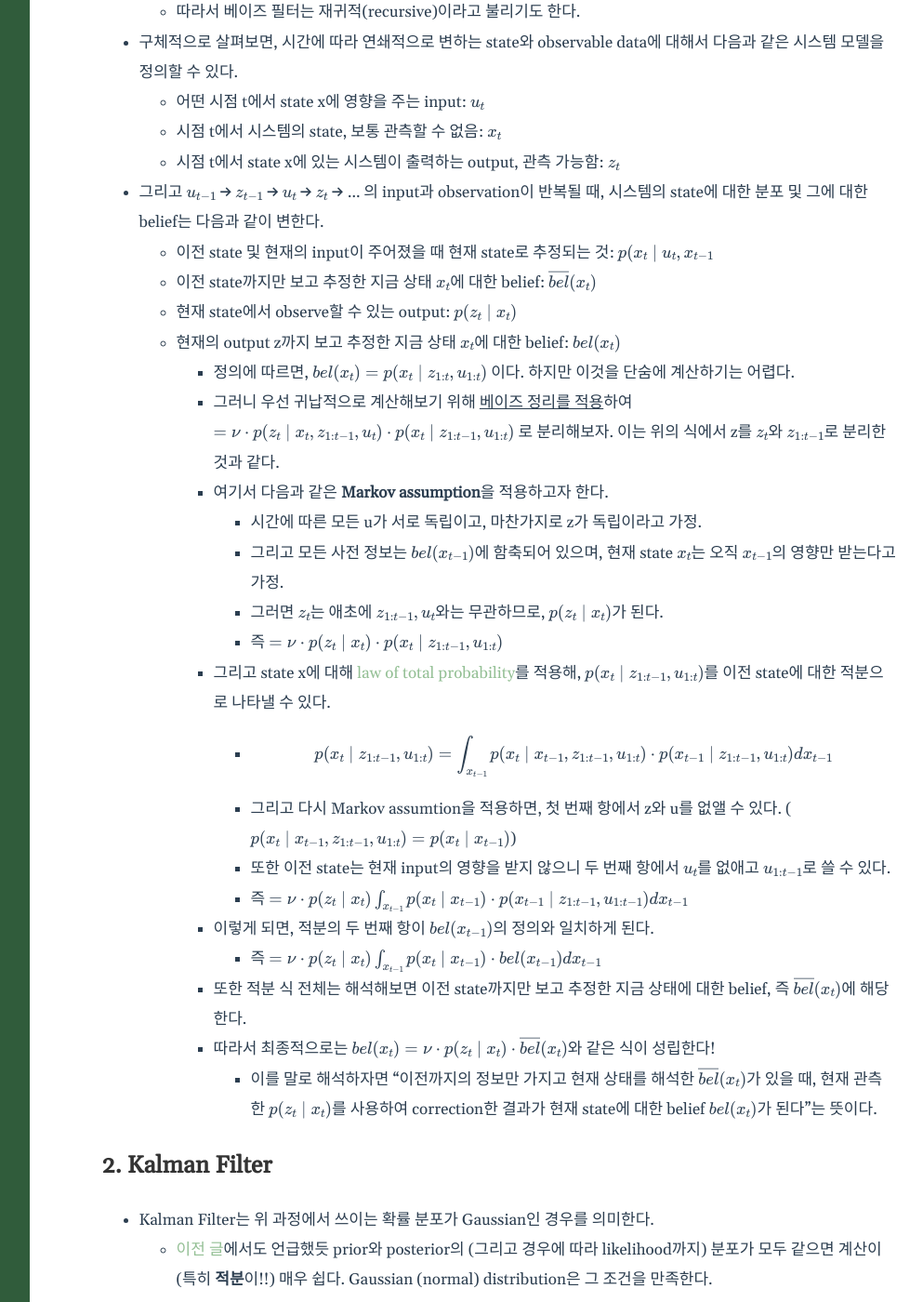
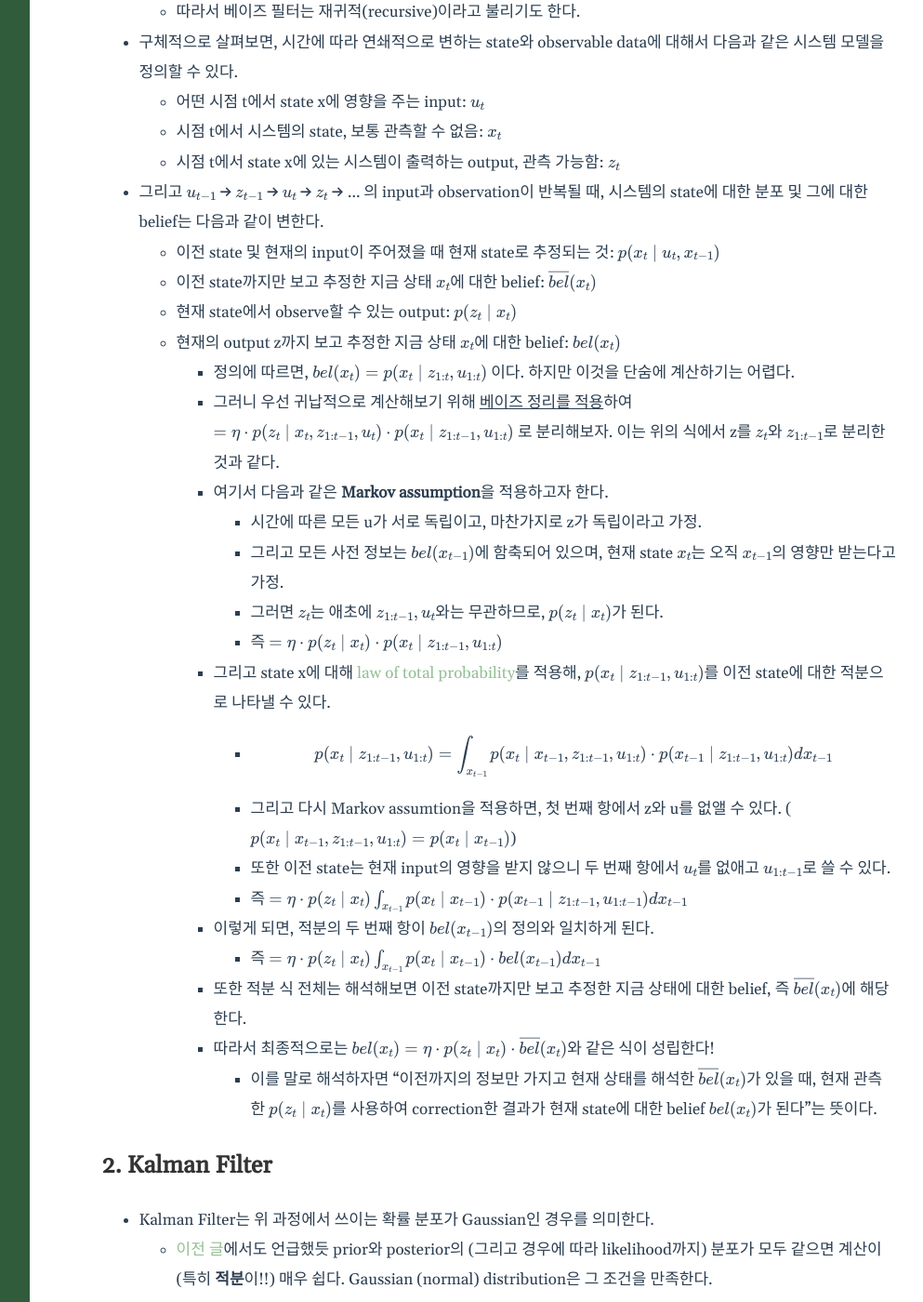
Before and after one commit to froggo-roggo/froggo-roggo.github.io, a Jekyll site: the page built from _posts/2024-07-23-kalmanfilter.markdown, in a window 1280 px wide and 1400 px high, scrolled down 2462 px. Shown: the whole window at 93% size, without its empty margins (238-1231 px from the left). Built offline with Jekyll 4.4.1, drawn with Linux system fonts in a browser that asks for light colours.

Commit message:
modify post

```diff
--- a/_posts/2024-07-23-kalmanfilter.markdown
+++ b/_posts/2024-07-23-kalmanfilter.markdown
@@ -55,26 +55,26 @@ use_math: true
   - 시점 t에서 시스템의 state, 보통 관측할 수 없음: $$x_t$$
   - 시점 t에서 state x에 있는 시스템이 출력하는 output, 관측 가능함: $$z_t$$
 - 그리고 $$u_{t-1}$$ → $$z_{t-1}$$ → $$u_{t}$$ → $$z_{t}$$ → ... 의 input과 observation이 반복될 때, 시스템의 state에 대한 분포 및 그에 대한 belief는 다음과 같이 변한다.
-  - 이전 state 및 현재의 input이 주어졌을 때 현재 state로 추정되는 것: $$p(x_t \mid u_t, x_{t-1}$$
+  - 이전 state 및 현재의 input이 주어졌을 때 현재 state로 추정되는 것: $$p(x_t \mid u_t, x_{t-1})$$
   - 이전 state까지만 보고 추정한 지금 상태 $$x_t$$에 대한 belief: $$\overline{bel}(x_t)$$
   - 현재 state에서 observe할 수 있는 output: $$p(z_t \mid x_t)$$
   - 현재의 output z까지 보고 추정한 지금 상태 $$x_t$$에 대한 belief: $$bel(x_t)$$
     - 정의에 따르면, $$bel(x_t) = p(x_t \mid z_{1:t}, u_{1:t})$$ 이다. 하지만 이것을 단숨에 계산하기는 어렵다.
-	- 그러니 우선 귀납적으로 계산해보기 위해 <u>베이즈 정리를 적용</u>하여 $$=\nu \cdot p(z_t \mid x_t, z_{1:t-1}, u_t) \cdot p(x_t \mid z_{1:t-1}, u_{1:t})$$ 로 분리해보자. 이는 위의 식에서 z를 $$z_t$$와 $$z_{1:t-1}$$로 분리한 것과 같다.
+	- 그러니 우선 귀납적으로 계산해보기 위해 <u>베이즈 정리를 적용</u>하여 $$=\eta \cdot p(z_t \mid x_t, z_{1:t-1}, u_t) \cdot p(x_t \mid z_{1:t-1}, u_{1:t})$$ 로 분리해보자. 이는 위의 식에서 z를 $$z_t$$와 $$z_{1:t-1}$$로 분리한 것과 같다.
 	- 여기서 다음과 같은 **Markov assumption**을 적용하고자 한다.
 	  - 시간에 따른 모든 u가 서로 독립이고, 마찬가지로 z가 독립이라고 가정.
 	  - 그리고 모든 사전 정보는 $$bel(x_{t-1})$$에 함축되어 있으며, 현재 state $$x_t$$는 오직 $$x_{t-1}$$의 영향만 받는다고 가정.
 	  - 그러면 $$z_t$$는 애초에 $$z_{1:t-1}, u_t$$와는 무관하므로, $$p(z_t \mid x_t)$$가 된다.
-	  - 즉 $$ = \nu \cdot p(z_t \mid x_t) \cdot p(x_t \mid z_{1:t-1}, u_{1:t})$$
+	  - 즉 $$ = \eta \cdot p(z_t \mid x_t) \cdot p(x_t \mid z_{1:t-1}, u_{1:t})$$
 	- 그리고 state x에 대해 [law of total probability](https://en.wikipedia.org/wiki/Law_of_total_probability)를 적용해, $$p(x_t \mid z_{1:t-1}, u_{1:t})$$를 이전 state에 대한 적분으로 나타낼 수 있다.
 	  - $$p(x_t \mid z_{1:t-1}, u_{1:t}) = \int_{x_{t-1}} p(x_t \mid x_{t-1}, z_{1:t-1}, u_{1:t}) \cdot p(x_{t-1} \mid z_{1:t-1}, u_{1:t}) dx_{t-1} $$
       - 그리고 다시 Markov assumtion을 적용하면, 첫 번째 항에서 z와 u를 없앨 수 있다. ($$ p(x_t \mid x_{t-1}, z_{1:t-1}, u_{1:t}) = p(x_t \mid x_{t-1}) $$)
 	  - 또한 이전 state는 현재 input의 영향을 받지 않으니 두 번째 항에서 $$u_t$$를 없애고 $$u_{1:t-1}$$로 쓸 수 있다.
-	  - 즉 $$= \nu \cdot p(z_t \mid x_t) \int_{x_{t-1}} p(x_t \mid x_{t-1}) \cdot p(x_{t-1} \mid z_{1:t-1}, u_{1:t-1}) dx_{t-1}$$
+	  - 즉 $$= \eta \cdot p(z_t \mid x_t) \int_{x_{t-1}} p(x_t \mid x_{t-1}) \cdot p(x_{t-1} \mid z_{1:t-1}, u_{1:t-1}) dx_{t-1}$$
     - 이렇게 되면, 적분의 두 번째 항이 $$bel(x_{t-1})$$의 정의와 일치하게 된다.
-	  - 즉 $$= \nu \cdot p(z_t \mid x_t) \int_{x_{t-1}} p(x_t \mid x_{t-1}) \cdot bel(x_{t-1}) dx_{t-1}$$
+	  - 즉 $$= \eta \cdot p(z_t \mid x_t) \int_{x_{t-1}} p(x_t \mid x_{t-1}) \cdot bel(x_{t-1}) dx_{t-1}$$
 	- 또한 적분 식 전체는 해석해보면 이전 state까지만 보고 추정한 지금 상태에 대한 belief, 즉 $$\overline{bel}(x_t)$$에 해당한다.
-	- 따라서 최종적으로는 $$bel(x_t) = \nu \cdot p(z_t \mid x_t) \cdot \overline{bel}(x_t) $$와 같은 식이 성립한다!
+	- 따라서 최종적으로는 $$bel(x_t) = \eta \cdot p(z_t \mid x_t) \cdot \overline{bel}(x_t) $$와 같은 식이 성립한다!
       - 이를 말로 해석하자면 "이전까지의 정보만 가지고 현재 상태를 해석한 $$\overline{bel}(x_t)$$가 있을 때, 현재 관측한 $$p(z_t \mid x_t)$$를 사용하여 correction한 결과가 현재 state에 대한 belief $$ bel(x_t) $$가 된다"는 뜻이다.
 
 ## 2. Kalman Filter
```
